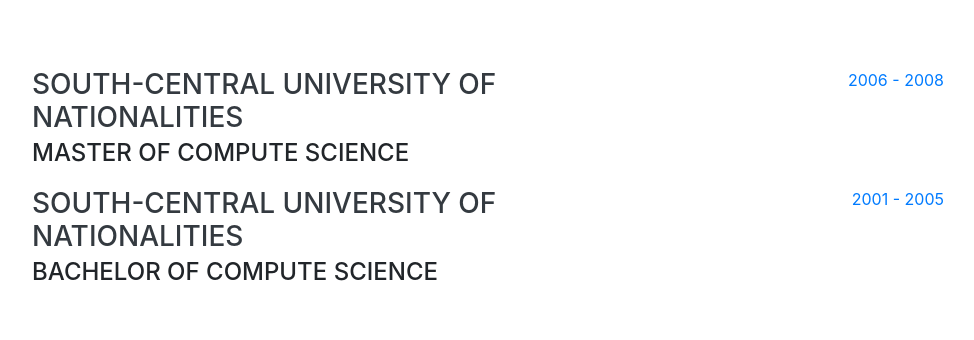
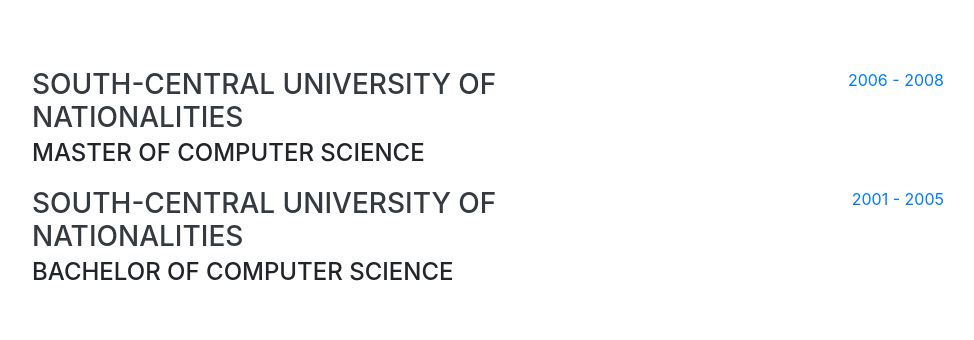
Before and after one commit to CocoLi7777/personal-website-v2, a website with bundled scripts: page index.html in a window 1280 px wide. Shown: the part 2182-2522 px from the top of the page, without its empty margins (288-1262 px from the left). Built offline with nearby package versions, Linux system fonts and the light colour scheme; a web font is replaced by a local one.

Commit message:
change education details

```diff
--- a/index.html
+++ b/index.html
@@ -203,7 +203,7 @@
           >
             <div class="resume-content">
               <h3 class="mb-0">South-central University Of Nationalities</h3>
-              <div class="subheading mb-3">Master of Compute Science</div>
+              <div class="subheading mb-3">Master of Computer Science</div>
             </div>
             <div class="resume-date text-md-right">
               <div class="text-primary">2006 - 2008</div>
@@ -215,7 +215,7 @@
           >
             <div class="resume-content">
               <h3 class="mb-0">South-central University Of Nationalities</h3>
-              <div class="subheading mb-3">Bachelor of Compute Science</div>
+              <div class="subheading mb-3">Bachelor of Computer Science</div>
             </div>
             <div class="resume-date text-md-right">
               <div class="text-primary">2001 - 2005</div>
```
